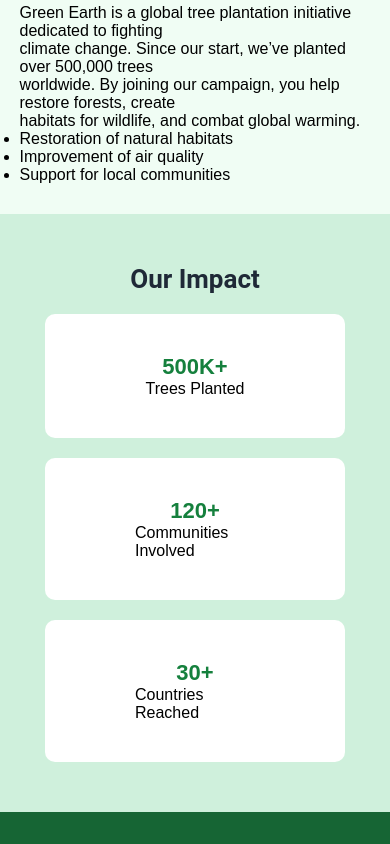
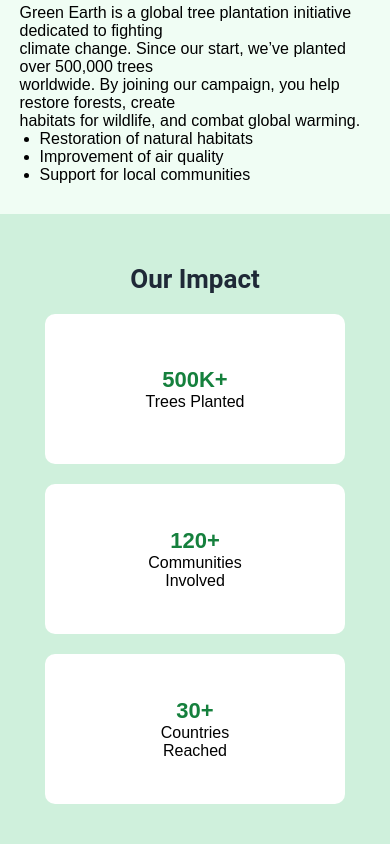
Before and after one commit to pritom-dey1/b12_a06, a plain HTML site: page index.html in a window 390 px wide. Shown: the part 1080-1924 px from the top of the page. Drawn offline with Linux system fonts and the light colour scheme; no server answers.

Commit message:
fixed some responsiveness

```diff
--- a/style.css
+++ b/style.css
@@ -197,6 +197,9 @@ button {
 .about_right p {
     text-align: left;
 }
+.about_right li{
+    margin-left: 20px;
+}
 
 /* ================= IMPACT SECTION ================= */
 .impact {
@@ -221,7 +224,7 @@ button {
 
 .impact_box {
     background-color: #fff;
-    padding: 40px 90px;
+    padding: 0 90px;
     border-radius: 10px;
     display: flex;
     flex-direction: column;
@@ -229,8 +232,13 @@ button {
     justify-content: center;
     transition: all 0.3s ease;
     width: 300px;
+    height: 150px;
+
 }
 
+.impact_box p{
+    text-align: center;
+}
 .impact_box span {
     font-size: 22px;
     font-weight: 600;
@@ -570,6 +578,7 @@ select:focus {
     }
 
     .about_right li {
+
         font-family: 'Poppins', sans-serif;
     }
 
```
